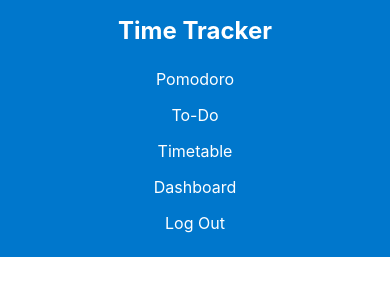
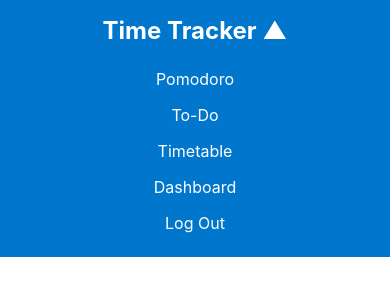
Before and after one commit to yunjunhojj/timeTracker, a React (Create React App) app: page / in a window 390 px wide. Shown: the top 307 px of the page. Built offline with nearby package versions, Linux system fonts and the light colour scheme.

Commit message:
style : add detail about mobile style

```diff
--- a/src/components/layouts/TopNavigation.js
+++ b/src/components/layouts/TopNavigation.js
@@ -4,6 +4,8 @@
 
 const TopNavigation = () => {
   const [isLogged, setIsLogged] = useState(false);
+  const [isMenuOpen, setIsMenuOpen] = useState(true);
+  const [isMobile, setIsMobile] = useState(false);
 
   const NavBar = styled.nav`
     display: flex;
@@ -54,9 +56,26 @@
     }
   `;
 
+  useEffect(() => {
+    const viewPortWidth = window.innerWidth;
+    if (viewPortWidth < 768) {
+      setIsMobile(true);
+    } else {
+      setIsMobile(false);
+    }
+  }, []);
+
   return (
     <NavBar>
+      {isMobile ? (
+        <NavTitle onClick={() => setIsMenuOpen(!isMenuOpen)}>
+          Time Tracker {isMenuOpen ? "▲" : " ▼"}
+        </NavTitle>
+      ) : (
         <NavTitle>Time Tracker</NavTitle>
+      )}
+
+      {isMenuOpen ? (
         <NavLinks>
           <NavLink>
             <Link to="/">Pomodoro</Link>
@@ -80,6 +99,7 @@
             </NavLink>
           )}
         </NavLinks>
+      ) : null}
     </NavBar>
   );
 };
```
Lines whose indentation alone changed are shown as unchanged.
